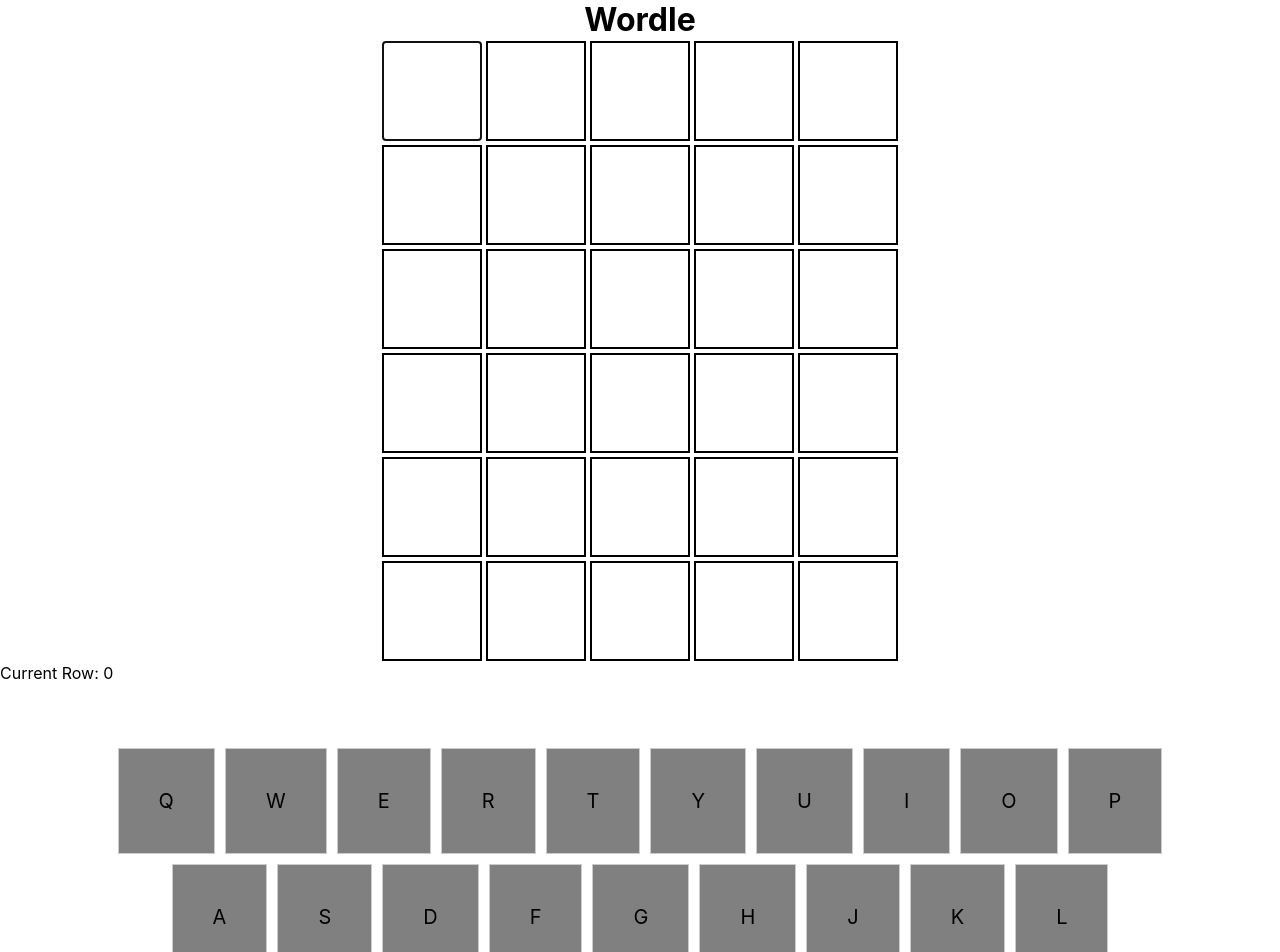
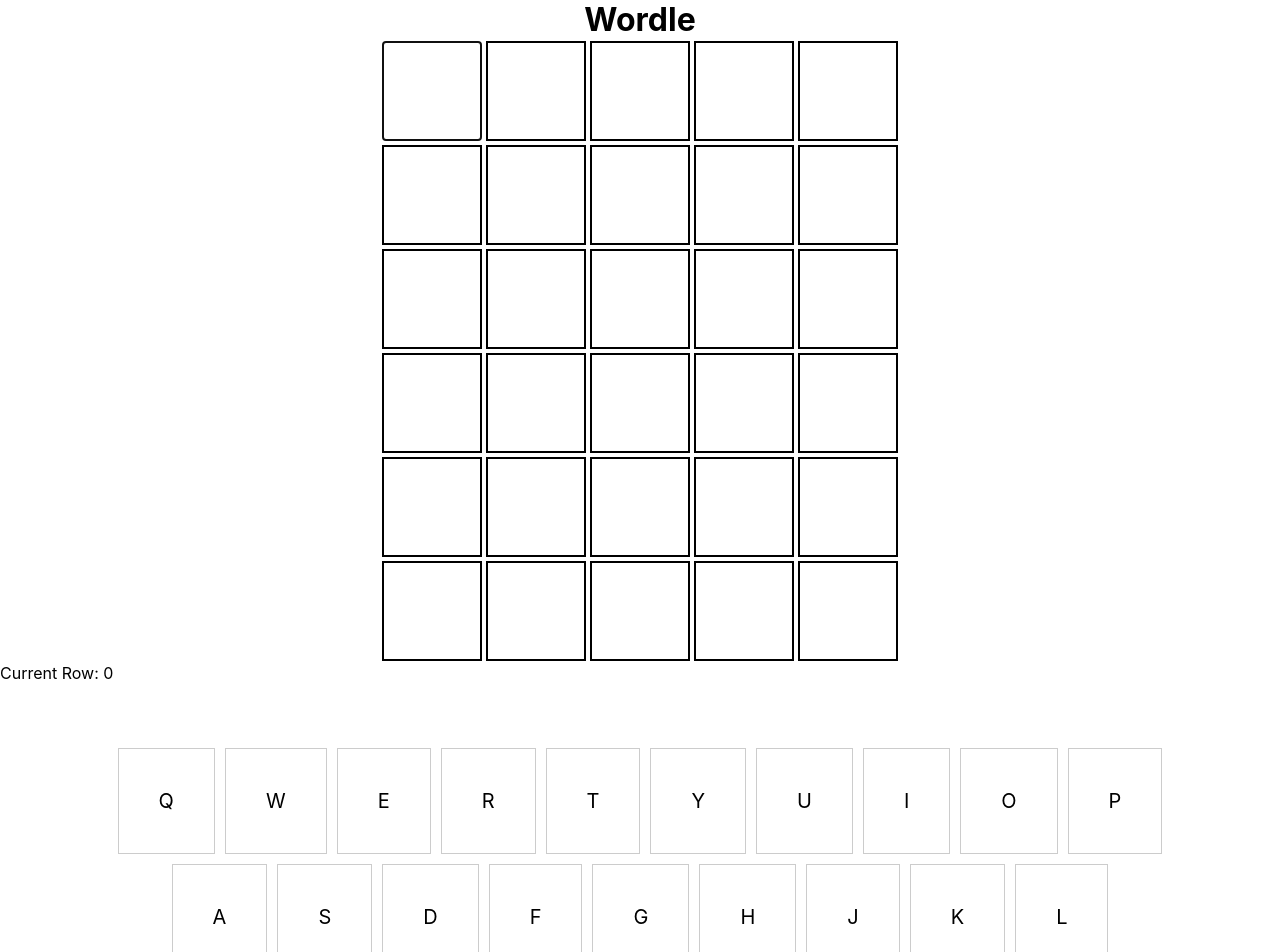
Before and after one commit to Jihunp/wordle, a React (Vite) app: page / in a window 1280 px wide. Shown: the top 952 px of the page. Built offline with nearby package versions, Linux system fonts and the light colour scheme.

Commit message:
correct letters are being highlighted

```diff
--- a/src/components/KeyBoard.jsx
+++ b/src/components/KeyBoard.jsx
@@ -2,15 +2,44 @@
 import "./KeyBoard.css";
 
 const KeyBoard = ({ guess }) => {
-  // console.log(guess);
   const [highlightedKeys, setHighlightedKeys] = useState(new Set());
+
+  useEffect(() => {
+    // Create a new Set to store the highlighted keys
+    const newHighlightedKeys = new Set();
+
+    // Loop through each guess in the array
+    guess.forEach(guessWord => {
+      // Split the guess word into individual letters
+      let formattedLetters = guessWord.toUpperCase();
+      const letters = formattedLetters.split('');
+      console.log(letters);
+
+      // Add each letter to the newHighlightedKeys Set
+      letters.forEach(letter => {
+        newHighlightedKeys.add(letter);
+      });
+    });
+
+    // Update the state with the new Set of highlighted keys
+    setHighlightedKeys(newHighlightedKeys);
+  }, [guess]);
+
+  console.log(highlightedKeys)
 
   const keyBoardLayout = [
     ["Q", "W", "E", "R", "T", "Y", "U", "I", "O", "P"],
     ["A", "S", "D", "F", "G", "H", "J", "K", "L"],
     ["Enter", "Z", "X", "C", "V", "B", "N", "M", "Delete"],
   ];
-  console.log(guess);
+
+  keyBoardLayout.forEach((row) => {
+    row.forEach(key => {
+      if(highlightedKeys.has(key)) {
+        console.log(`this letter should be highlighted ${key}`)
+      }
+    })
+  })
 
   return (
     <div className="txt-center mx-top">
@@ -18,7 +47,12 @@
         {keyBoardLayout.map((row, rowIndex) => (
           <div key={rowIndex} className="keyboard-row ">
             {row.map((key, colIndex) => (
-              <div key={colIndex} className={`key bg-grey`}>
+              <div
+              key={colIndex}
+              className={`key ${
+                highlightedKeys.has(key.toUpperCase()) ? "bg-grey" : ""
+              }`}
+              >
                 {key}
               </div>
             ))}
```
